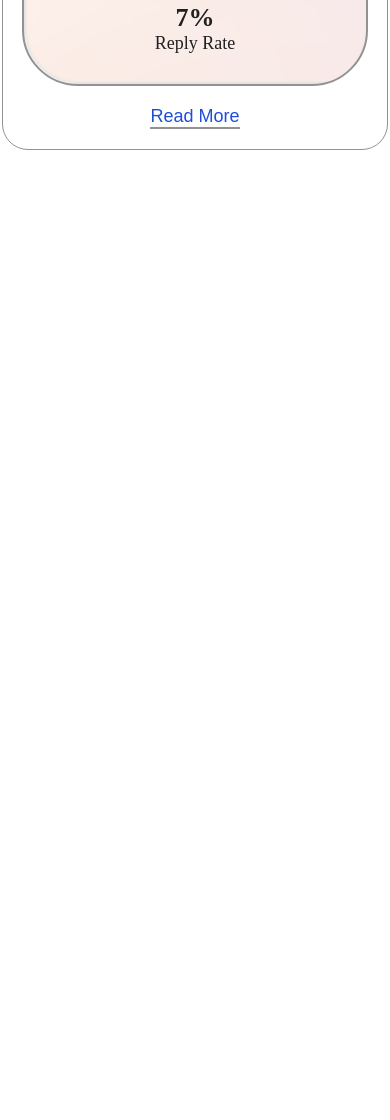
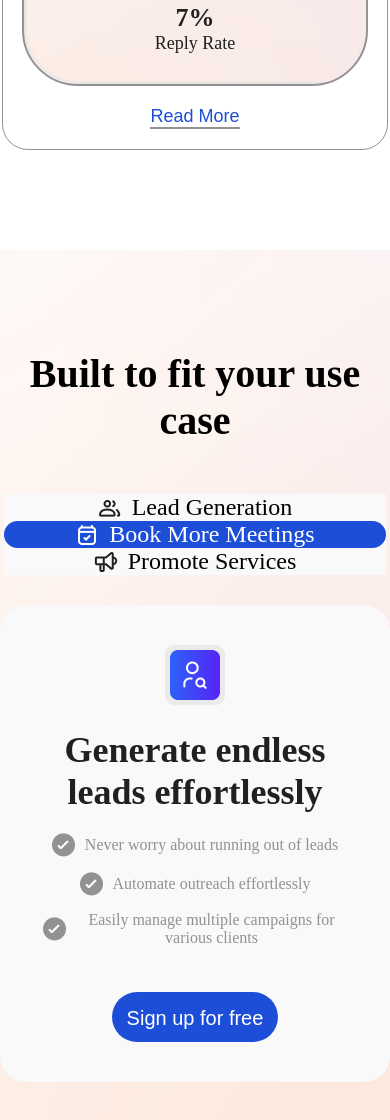
Before and after one commit to developer-meet/saleshandy, a plain HTML site: page index.html in a window 390 px wide. Shown: the part 3889-5009 px from the top of the page. Before the commit the page ends 4139 px from the top, so only its background shows below. Drawn offline with Linux system fonts and the light colour scheme.

Commit message:
Complete Section Seven

```diff
--- a/CSS/style.css
+++ b/CSS/style.css
@@ -55,8 +55,16 @@ body {
     font-size: 56px;
 }
 
+.font-size-36px {
+    font-size: 36px;
+}
+
 .font-size-26px {
     font-size: 26px;
+}
+
+.font-size-24px {
+    font-size: 24px;
 }
 
 .font-size-14px {
@@ -857,24 +865,24 @@ body {
         margin: auto;
     }
 
-    .clients-container-heading{
+    .clients-container-heading {
         font-size: 40px;
     }
 
-    .s6-clients-container{
+    .s6-clients-container {
         width: 100%;
         height: auto;
         text-align: center;
         padding: 0;
     }
 
-    .sec-6 .s6-clients-container button{
+    .sec-6 .s6-clients-container button {
         width: 50%;
         margin: 50px auto 20px;
     }
 
 
-    .s6-jnu-container{
+    .s6-jnu-container {
         width: 99%;
         height: auto;
         padding: 0;
@@ -882,32 +890,191 @@ body {
         text-align: center;
     }
 
-    .jnu-container-img{
+    .jnu-container-img {
         margin-top: 10px;
     }
 
-    .jnu-container-box{
+    .jnu-container-box {
         width: 90%;
         margin: auto;
     }
 
     .jnu-container-item2 {
-       border: none;
+        border: none;
     }
 }
 
 @media screen and (max-width:450px) {
-    .sec-6 .s6-clients-container button{
+    .sec-6 .s6-clients-container button {
         width: 100%;
     }
 
-    .jnu-container-box{
+    .jnu-container-box {
         display: block;
         width: 90%;
         margin: auto;
     }
 
-    .jnu-container-item2{
+    .jnu-container-item2 {
         margin: 15px 0;
     }
 }
+
+/* Seventh Section */
+
+.sec-7 {
+    max-width: 1320px;
+    height: auto;
+    padding: 100px 40px;
+    margin: auto;
+    background-image: url(/Assets/images/Img\ 6.png);
+}
+
+.sec-7-options {
+    width: 70%;
+    height: 55px;
+    background-color: #F9F9F9;
+    border-radius: 50px;
+    margin: 50px auto 30px;
+    /* padding: 0 30px; */
+}
+
+.sec-7-options div {
+    height: 100%;
+    border-radius: 50px;
+    padding: 0 10px;
+}
+
+.sec-7-option-2 {
+    background-color: var(--sim-dark-blue);
+}
+
+.sec-7-options div img {
+    margin-right: 10px;
+}
+
+.sec-7-options div:hover {
+    background-color: var(--sim-dark-blue);
+    color: var(--white);
+}
+
+.sec-7-main-container {
+    width: 100%;
+    height: auto;
+    background-color: #F9F9F9;
+    border-radius: 26px;
+    padding: 40px;
+}
+
+.sec-7-generate-leads-container {
+    width: 50%;
+    height: auto;
+    padding-right: 40px;
+}
+
+.generate-leads-heading {
+    margin: 20px 0 20px;
+}
+
+.generate-leads-lines div {
+    margin-bottom: 15px;
+}
+
+.generate-leads-lines div img {
+    margin-right: 10px;
+}
+
+.sec-7-generate-leads-container button {
+    width: auto;
+    height: 50px;
+    background-color: var(--sim-dark-blue);
+    border: none;
+    border-radius: 50px;
+    padding: 15px;
+    margin-top: 30px;
+}
+
+.sec-7-img-container {
+    width: 50%;
+    height: auto;
+}
+
+.sec-7-main-img {
+    width: 100%;
+}
+
+.sec-7-main-img img {
+    width: 100%;
+    background-size: contain;
+}
+
+@media screen and (max-width:1190px) {
+    .sec-7-options {
+        display: block;
+        height: auto;
+        border-radius: 0px;
+    }
+
+    .sec-7-options div {
+        width: 100%;
+        justify-content: center;
+        text-align: center;
+    }
+}
+
+@media screen and (max-width:1100px) {
+
+    .sec-7 {
+        width: 100%;
+        height: auto;
+        padding: 100px 0;
+    }
+
+    .sec-7-first-line {
+        font-size: 40px;
+    }
+
+    .sec-7-options {
+        display: block;
+        width: 98%;
+        height: auto;
+        border-radius: 0px;
+    }
+
+    .sec-7-main-container {
+        display: block;
+        width: 100%;
+        height: auto;
+    }
+
+    .sec-7-generate-leads-container {
+        width: 98%;
+        height: auto;
+        text-align: center;
+        padding: 0;
+        margin: auto;
+    }
+
+    .generate-leads-line1 {
+        justify-content: center;
+    }
+
+    .sec-7-img-container {
+        display: none;
+    }
+}
+
+@media screen and (max-width:275px) {
+    .sec-7-first-line {
+        font-size: 30px;
+    }
+
+    .sec-7-options div{
+        border-radius: 0;
+        height: auto;
+    }
+
+    .generate-leads-heading{
+        font-size: 20px;
+    }
+}
--- a/index.html
+++ b/index.html
@@ -232,6 +232,55 @@
             </div>
         </div>
     </div>
+
+    <div class="sec-7">
+        <p class="font-size-56px font-weight-600 text-align-center sec-7-first-line">Built to fit your use case</p>
+        <div class="sec-7-options d-flex align-items-center jus-con-space-between">
+            <div class="sec-7-option-1 d-flex align-items-center jus-con-space-between">
+                <img src="/Assets/icon/user_built.png" alt="">
+                <p class="font-size-24px">Lead Generation</p>
+            </div>
+            <div class="sec-7-option-2 d-flex align-items-center jus-con-space-between white-color">
+                <img src="/Assets/icon/time.png" alt="">
+                <p class="font-size-24px">Book More Meetings</p>
+            </div>
+            <div class="sec-7-option-3 d-flex align-items-center jus-con-space-between">
+                <img src="/Assets/icon/promotion.png" alt="">
+                <p class="font-size-24px">Promote Services</p>
+            </div>
+        </div>
+
+        <div class="sec-7-main-container d-flex">
+            <div class="sec-7-generate-leads-container">
+                <div class="generate-leads-img">
+                    <img src="/Assets/images/generateEnd.svg.png" alt="">
+                </div>
+                <p class="generate-leads-heading font-weight-600 font-size-36px primary-color">
+                    Generate endless leads effortlessly
+                </p>
+                <div class="generate-leads-lines">
+                    <div class="generate-leads-line1 d-flex align-items-center">
+                        <img src="/Assets/icon/check_simple.svg.png" alt="">
+                        <p class="sim-gray">Never worry about running out of leads</p>
+                    </div>
+                    <div class="generate-leads-line1 d-flex align-items-center">
+                        <img src="/Assets/icon/check_simple.svg.png" alt="">
+                        <p class="sim-gray">Automate outreach effortlessly</p>
+                    </div>
+                    <div class="generate-leads-line1 d-flex align-items-center">
+                        <img src="/Assets/icon/check_simple.svg.png" alt="">
+                        <p class="sim-gray">Easily manage multiple campaigns for various clients</p>
+                    </div>
+                </div>
+                <button class="font-size-20px white-color">Sign up for free</button>
+            </div>
+            <div class="sec-7-img-container">
+                <div class="sec-7-main-img">
+                    <img src="/Assets/images/Img 5.png" alt="">
+                </div>
+            </div>
+        </div>
+    </div>
 </body>
 
 <!-- Link Js File-->
```
